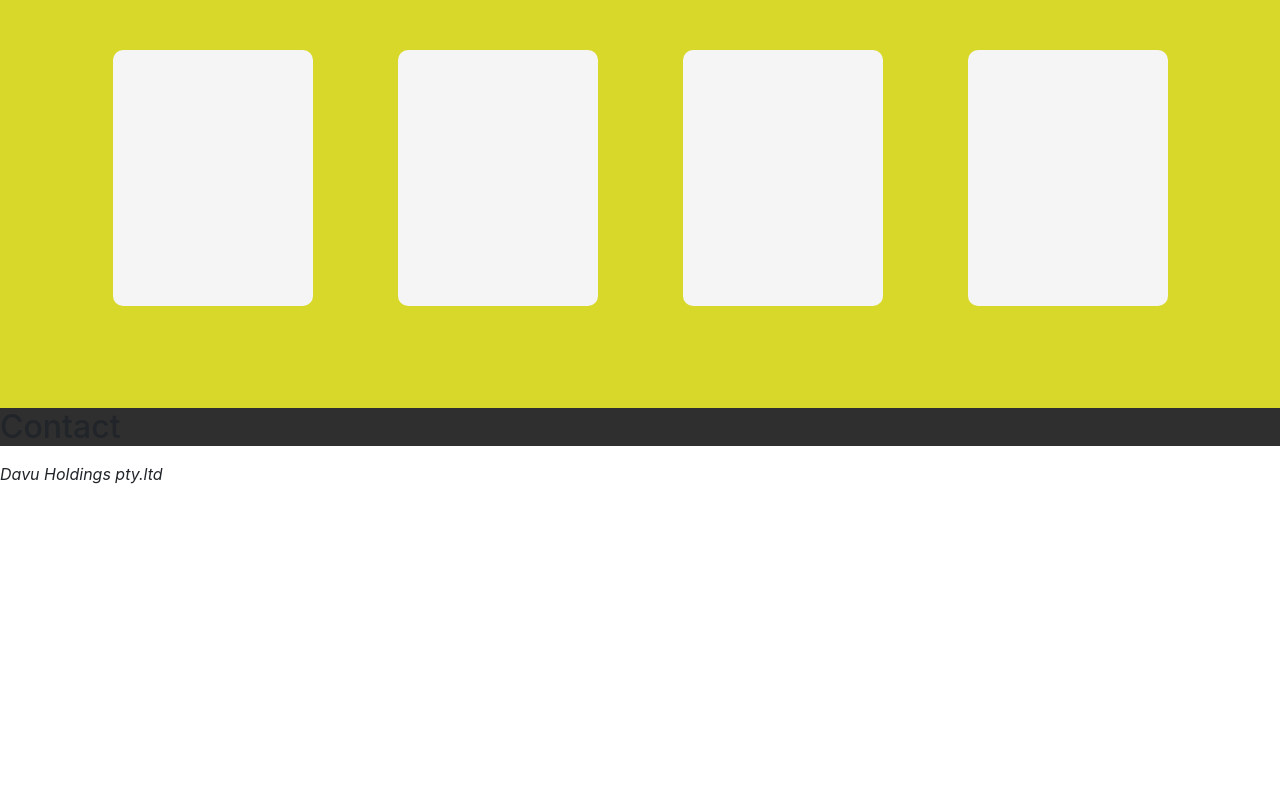
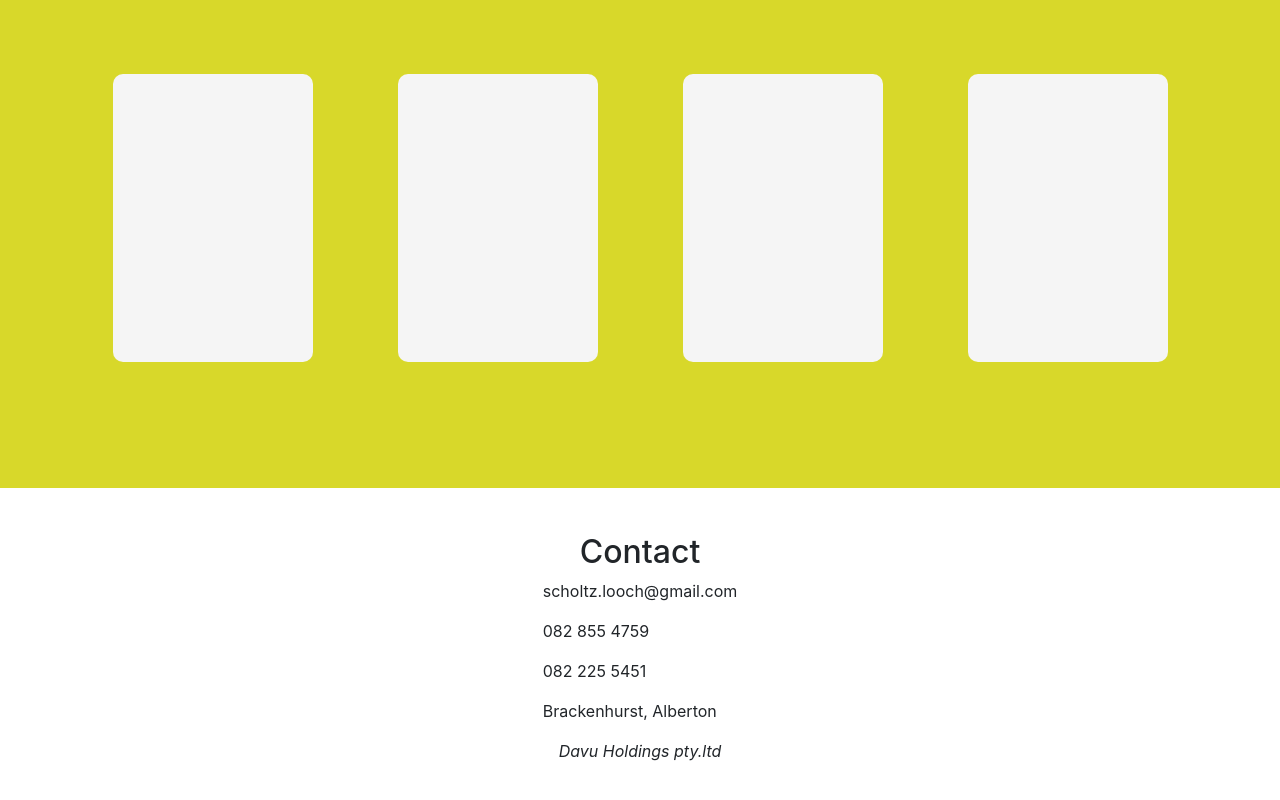
Before and after one commit to Liv4-code/scholtz-productions, a plain HTML site: page index.html in a window 1280 px wide. Shown: the part 1592-2392 px from the top of the page. Before the commit the page ends 2090 px from the top, so only its background shows below. Drawn offline with nearby package versions, Linux system fonts and the light colour scheme; a web font is replaced by a local one.

Commit message:
Reorganized markup.

```diff
--- a/index.html
+++ b/index.html
@@ -82,7 +82,7 @@
         </header>
 
         <main>
-            <div class="about-section">
+            <div class="about">
                 <h2>
                     Our Story
                     <div class="icon">
@@ -123,7 +123,7 @@
                 </p>
             </div>
 
-            <div class="service-section">
+            <div class="services">
                 <h2>Services</h2>
                 <div class="icon">
                     <svg
@@ -149,14 +149,16 @@
                     <div id="service-product"></div>
                 </div>
             </div>
-
-            <div class="contact-container">
-                <h2>Contact</h2>
-                <p></p>
-            </div>
         </main>
 
-        <footer>
+        <footer class="contact">
+            <h2>Contact</h2>
+            <div class="contact-info">
+                <p>scholtz.looch@gmail.com</p>
+                <p>082 855 4759</p>
+                <p>082 225 5451</p>
+                <p>Brackenhurst, Alberton</p>
+            </div>
             <cite>Davu Holdings pty.ltd</cite>
         </footer>
     </body>
--- a/styles.scss
+++ b/styles.scss
@@ -1,8 +1,19 @@
-// Variables
+// settings
 
 $light: rgb(250, 250, 250);
 $dark: rgb(47, 47, 47);
 $yellow: rgb(216, 216, 42);
+
+// tools
+
+@mixin flex {
+    display: flex;
+    flex-direction: column;
+    align-items: center;
+    justify-content: center;
+}
+
+// generic
 
 body {
     margin: 0;
@@ -15,6 +26,8 @@ main {
 }
 
 // Create an after pseudo element that adds a dark layer over image background
+
+// HOME SECTION
 
 .home {
     position: relative;
@@ -52,7 +65,9 @@ main {
     opacity: 70%;
 }
 
-.about-section {
+// ABOUT SECTION
+
+.about {
     text-align: center;
     position: relative;
     top: -90px;
@@ -75,9 +90,11 @@ main {
     padding-top: 20px;
 }
 
-.service-section {
+// SERVICES SECTION
+
+.services {
     background-color: $yellow;
-    height: 80vh;
+    height: 90vh;
     h2 {
         text-align: center;
     }
@@ -98,3 +115,10 @@ main {
         }
     }
 }
+
+// CONTACT SECTION
+
+.contact {
+    height: 40vh;
+    @include flex;
+}
```
Also changed, not shown: styles.css.
